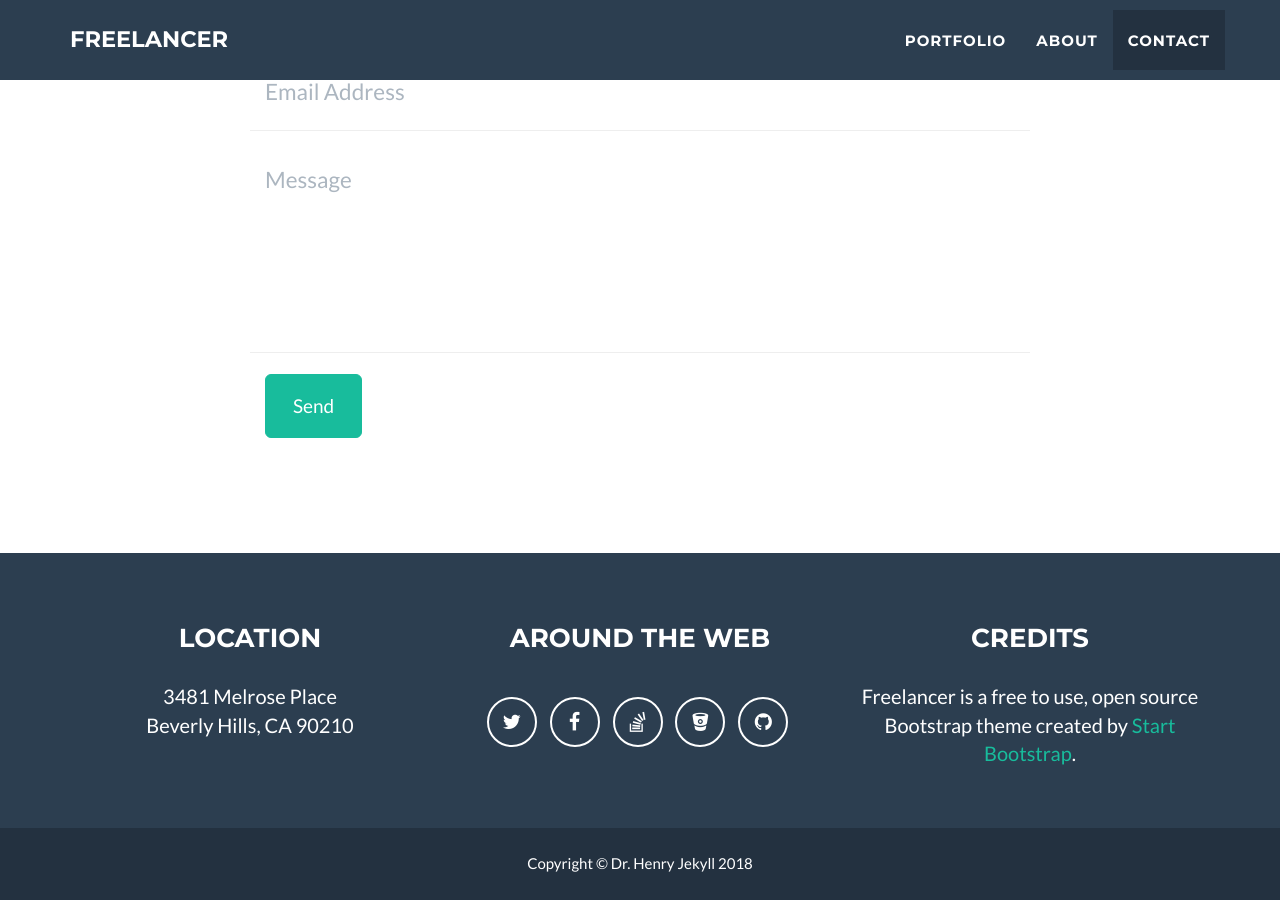
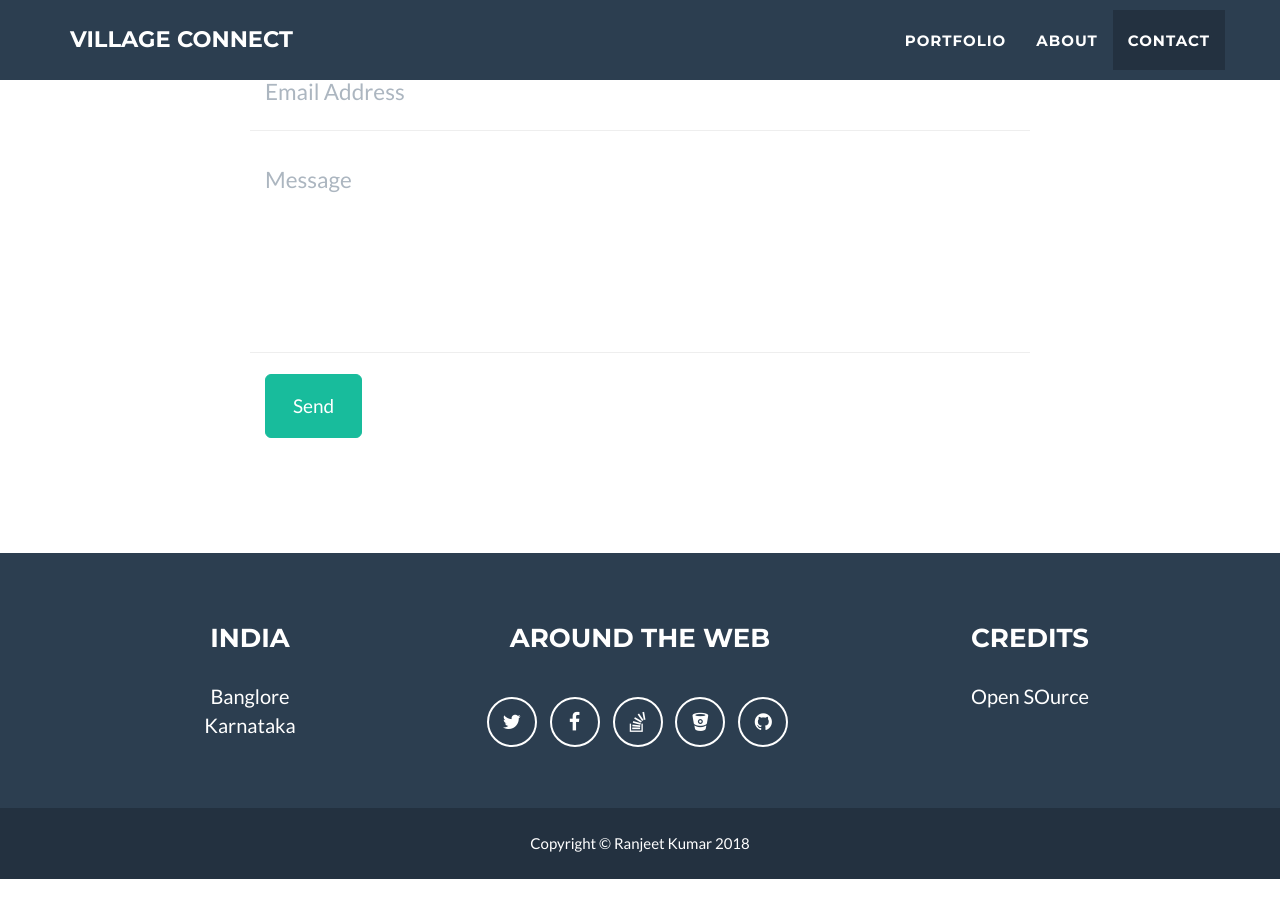
Before and after one commit to village-connect/village.connect, a Jekyll site: the page built from index.html, in a window 1280 px wide and 900 px high, scrolled down 2485 px. Built offline with Jekyll 4.4.1, drawn with Linux system fonts in a browser that asks for light colours; after the commit the page ends 3364 px from its top, so only the background shows below that; some of the changed text lies outside the part shown.

Commit message:
updated title

```diff
--- a/_config.yml
+++ b/_config.yml
@@ -1,9 +1,9 @@
 # Site settings
-title: Freelancer
-email: your-email@domain.com
-url: https://example.github.io
+title: Village Connect
+email: ranadevraj01@gmail.com
+url: https://ranjeet-floyd.github.io
 description: "Write an awesome description for your new site here. You can edit this line in _config.yml. It will appear in your document head meta (for Google search results) and in your feed.xml site description."
-keywords: "your keywords, separated by commas"
+keywords: "Village Connect, Village, Connect"
 skills: "Web Developer - Graphic Artist - User Experience Designer"
 meta_author: LastName FirstName
 
@@ -21,7 +21,7 @@ contact: static
 
 # If you use disqus you need disqus shortname
 # https://help.disqus.com/customer/portal/articles/466208
-disqus_shortname: myshortname
+disqus_shortname: ranjeet-floyd
 
 # Color settings (hex-codes without the leading hash-tag)
 color:
@@ -32,8 +32,8 @@ color:
 
 # Footer settings
 footer:
-  copyright: Dr. Henry Jekyll
-  location: Location
+  copyright: Ranjeet Kumar
+  location: India
   social: Around the Web
   credits: Credits
 
@@ -52,11 +52,11 @@ social:
 
 # Postal address (add as many lines as necessary)
 address:
-  - line: 3481 Melrose Place
-  - line: Beverly Hills, CA 90210
+  - line: Banglore
+  - line: Karnataka
 
 # Credits content
-credits: 'Freelancer is a free to use, open source Bootstrap theme created by <a href="http://startbootstrap.com">Start Bootstrap</a>.'
+credits: "Open SOurce"
 
 # Build settings
 markdown: kramdown
```
